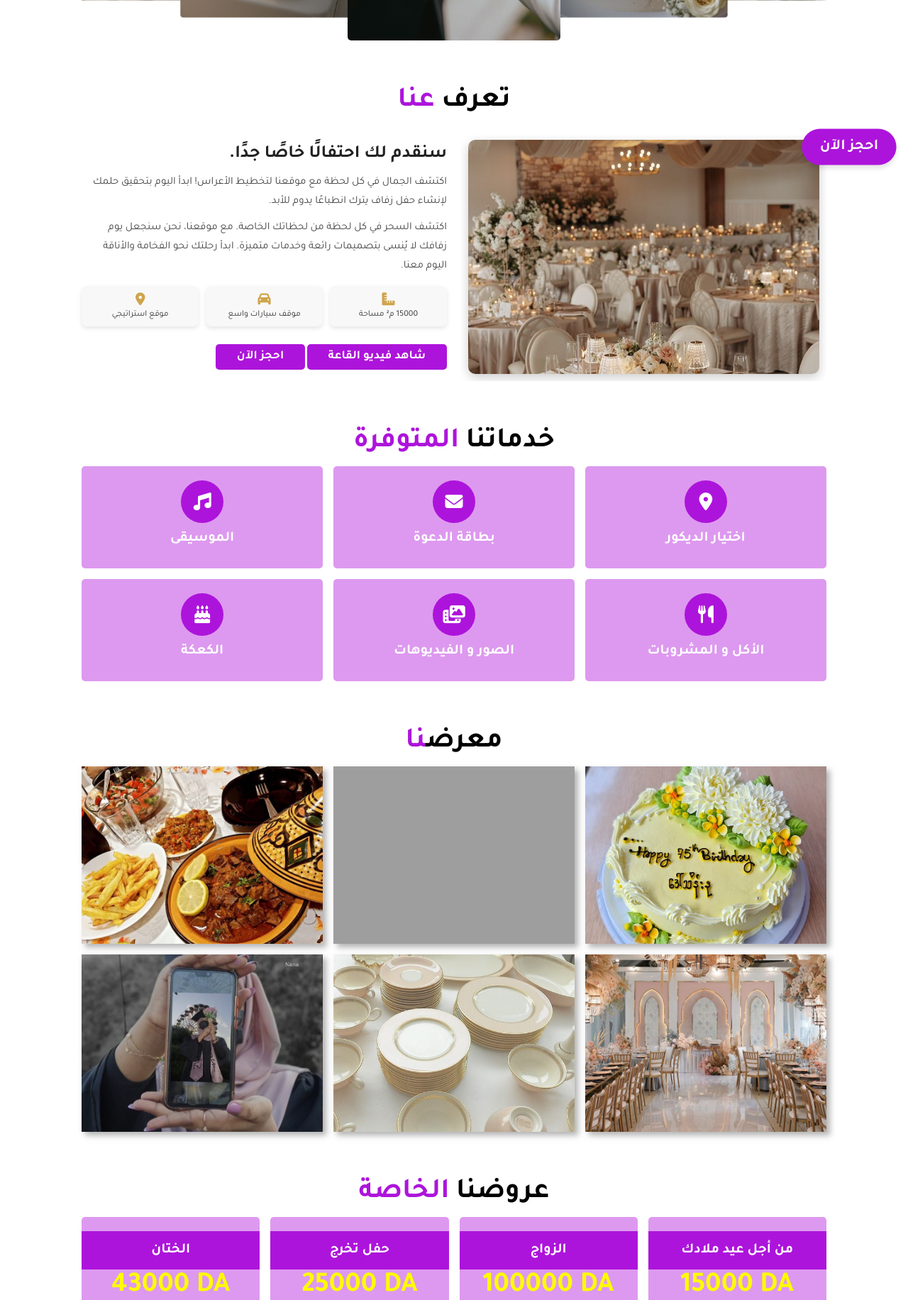
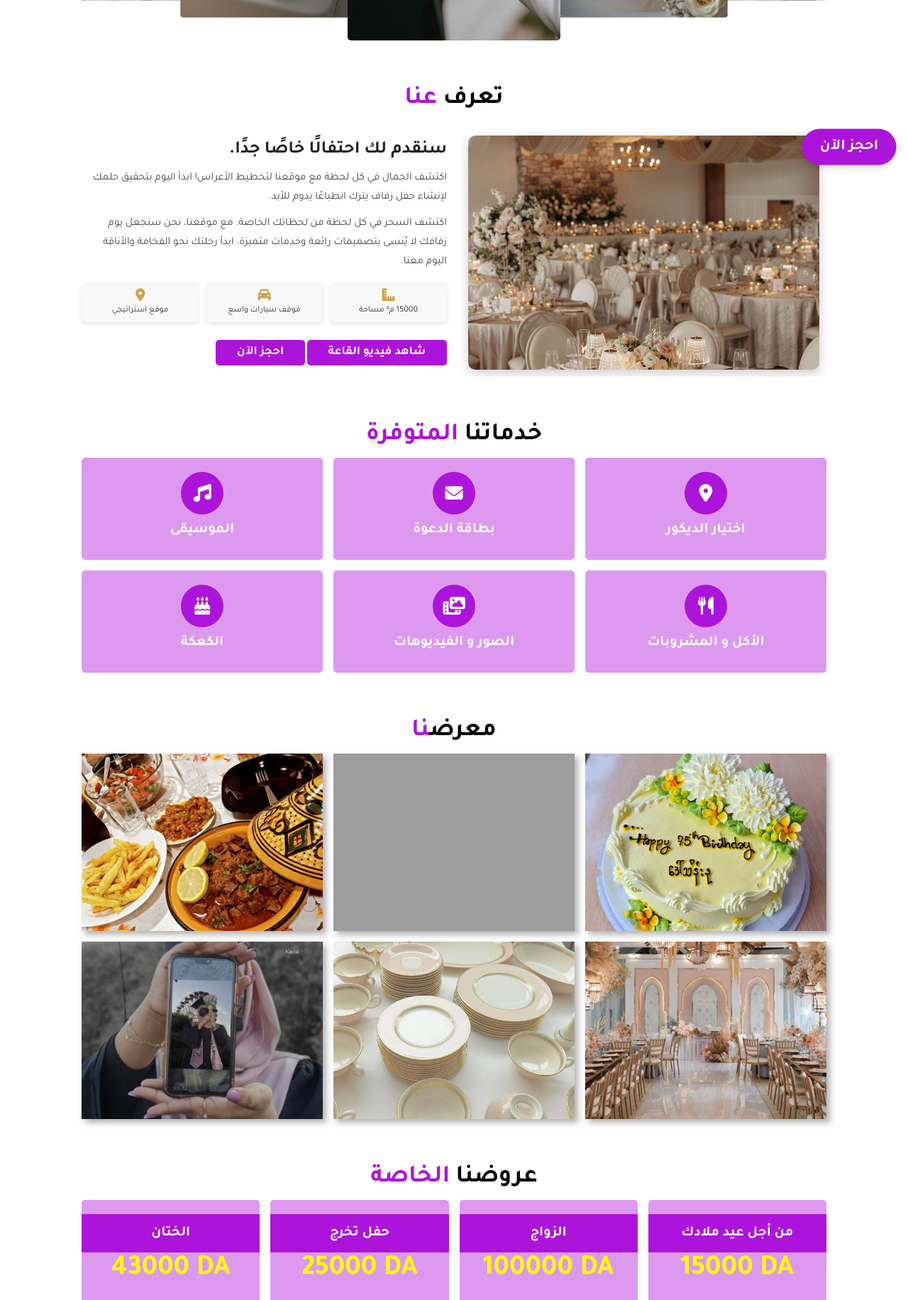
Before and after one commit to AminaMekideche/Zaffa, a PHP site: page / in a window 1280 px wide. Shown: the part 549-2381 px from the top of the page at 71% size. Run offline with PHP 8.4, Linux system fonts and the light colour scheme; some libraries are stand-ins or nearby versions; some web fonts are replaced; grey boxes are pictures that could not be loaded.

Commit message:
reduce font size of section heading from 4rem to 3.5rem

```diff
--- a/css/index.css
+++ b/css/index.css
@@ -50,7 +50,7 @@ section{
     padding-bottom: 1rem;
     color: #000;
     text-transform: uppercase;
-    font-size: 4rem;
+    font-size: 3.5rem;
 }
 .heading span{
     color: var(--main-color);
```
